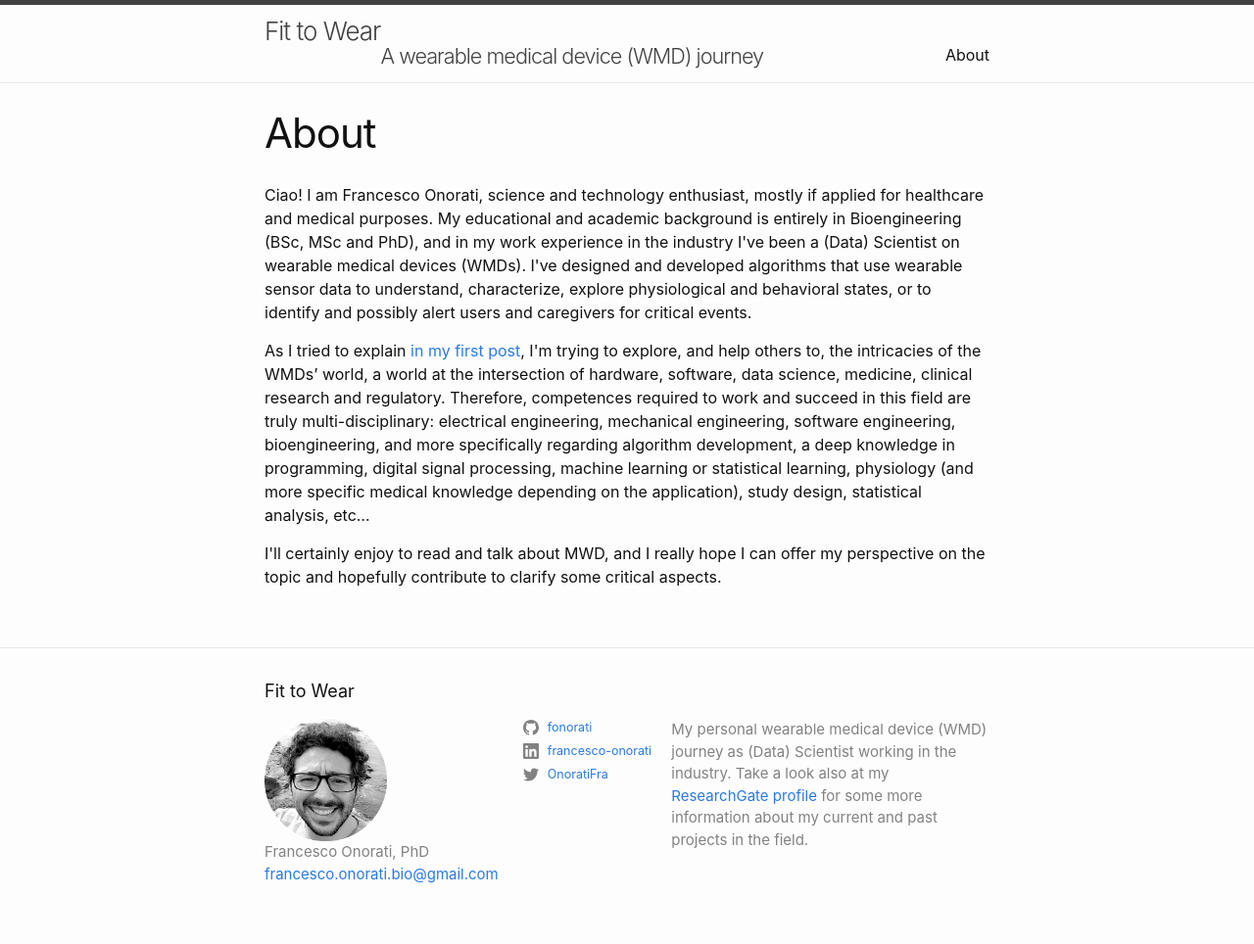
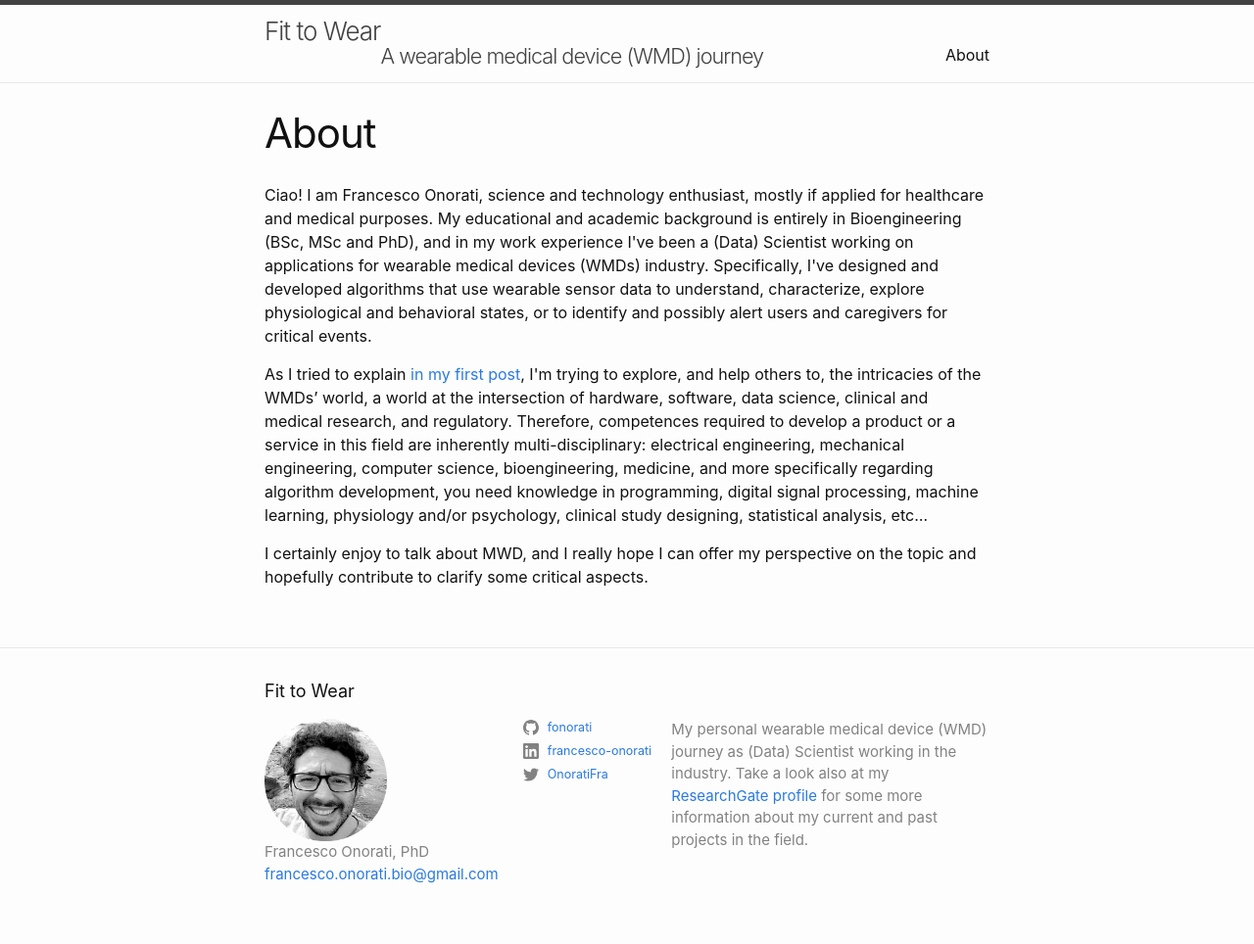
Before and after one commit to fonorati/fittowear, a Jekyll site: the page built from docs/about.markdown, in a window 1280 px wide. Shown: the whole page at 98% size. Built offline with Jekyll 4.4.1, drawn with Linux system fonts in a browser that asks for light colours.

Commit message:
improving first post and about pages

```diff
--- a/docs/about.markdown
+++ b/docs/about.markdown
@@ -5,9 +5,9 @@ permalink: /about/
 ---
 
 Ciao! I am Francesco Onorati, science and technology enthusiast, mostly if applied for healthcare and medical purposes.
-My educational and academic background is entirely in Bioengineering (BSc, MSc and PhD), and in my work experience in the industry I\'ve been a (Data) Scientist on wearable medical devices (WMDs). I\'ve designed and developed algorithms that use wearable sensor data to understand, characterize, explore physiological and behavioral states, or to identify and possibly alert users and caregivers for critical events.
+My educational and academic background is entirely in Bioengineering (BSc, MSc and PhD), and in my work experience I\'ve been a (Data) Scientist working on applications for wearable medical devices (WMDs) industry. Specifically, I\'ve designed and developed algorithms that use wearable sensor data to understand, characterize, explore physiological and behavioral states, or to identify and possibly alert users and caregivers for critical events.
 
-As I tried to explain [in my first post]({% post_url 2021-02-17-first-post %}), I\'m trying to explore, and help others to, the intricacies of the WMDs' world, a world at the intersection of hardware, software, data science, medicine, clinical research and regulatory.
-Therefore, competences required to work and succeed in this field are truly multi-disciplinary: electrical engineering, mechanical engineering, software engineering, bioengineering, and more specifically regarding algorithm development, a deep knowledge in programming, digital signal processing, machine learning or statistical learning, physiology (and more specific medical knowledge depending on the application), study design, statistical analysis, etc...
+As I tried to explain [in my first post]({% post_url 2021-02-17-first-post %}), I\'m trying to explore, and help others to, the intricacies of the WMDs' world, a world at the intersection of hardware, software, data science, clinical and medical research, and regulatory.
+Therefore, competences required to develop a product or a service in this field are inherently multi-disciplinary: electrical engineering, mechanical engineering, computer science, bioengineering, medicine, and more specifically regarding algorithm development, you need knowledge in programming, digital signal processing, machine learning, physiology and/or psychology, clinical study designing, statistical analysis, etc...
 
-I\'ll certainly enjoy to read and talk about MWD, and I really hope I can offer my perspective on the topic and hopefully contribute to clarify some critical aspects.
+I certainly enjoy to talk about MWD, and I really hope I can offer my perspective on the topic and hopefully contribute to clarify some critical aspects.
--- a/docs/index.markdown
+++ b/docs/index.markdown
@@ -2,5 +2,5 @@
 # Feel free to add content and custom Front Matter to this file.
 # To modify the layout, see https://jekyllrb.com/docs/themes/#overriding-theme-defaults
 
-layout: home
+layout: default
 ---
```
Also changed, not shown: docs/_posts/2021-02-17-first-post.md (+1 -1 lines).
